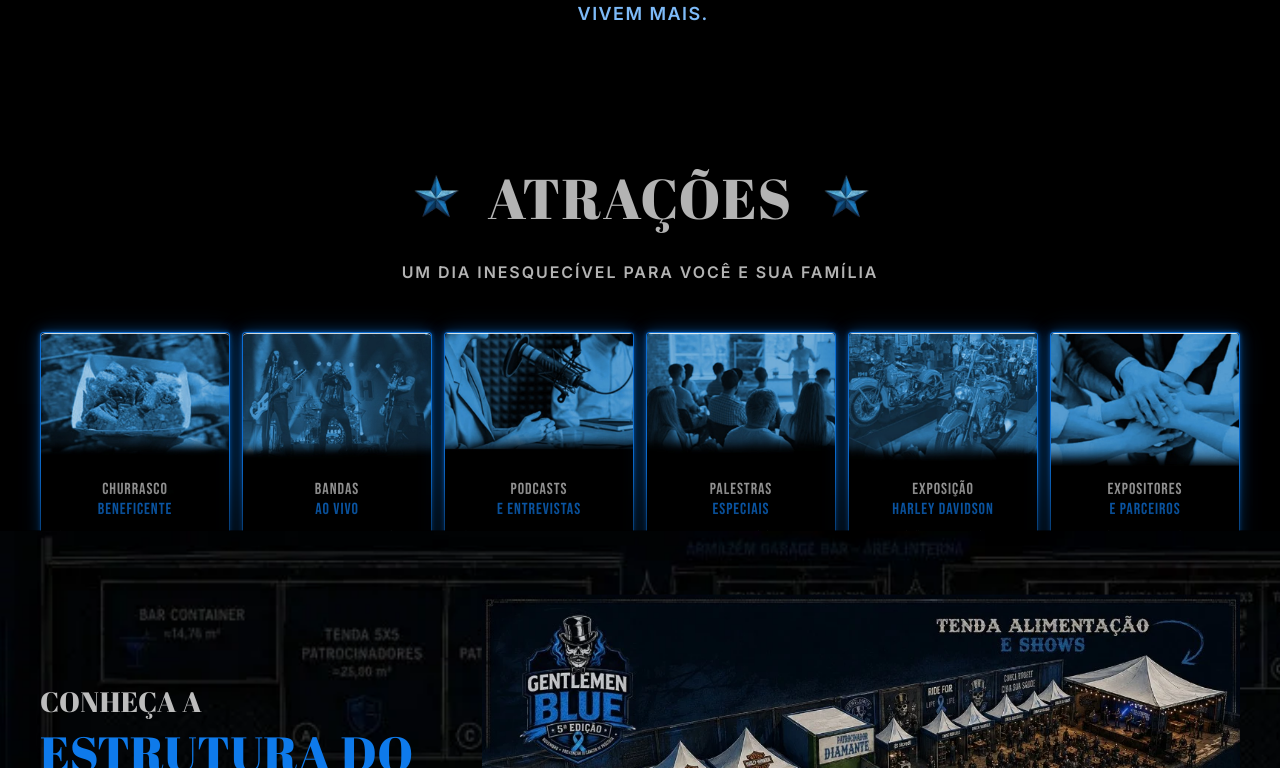
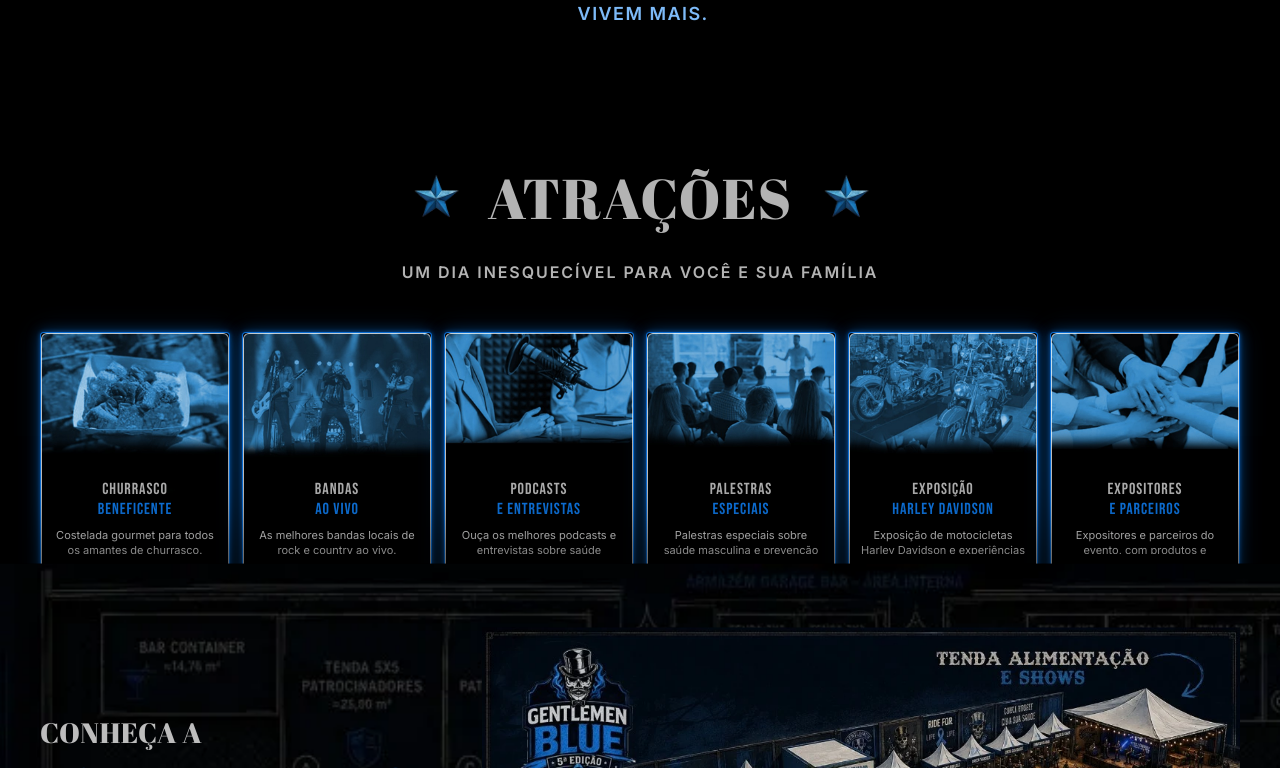
Before and after one commit to joaoegpacheco/gentlemenblue, a Next.js app: page /pt-br in a window 1280 px wide. Shown: the part 1372-2140 px from the top of the page. Built offline with nearby package versions, Linux system fonts and the light colour scheme.

Commit message:
fix(attractions): contain card content and add scroll overlap space
Clamp long descriptions, stretch equal-height cards, and increase bottom padding so the structure overlay does not cover the grid.

```diff
--- a/src/components/Attractions.tsx
+++ b/src/components/Attractions.tsx
@@ -38,7 +38,7 @@
   photoSrc: (typeof PHOTOS)[AttractionIcon];
 }) {
   return (
-    <article className="attraction-neon-border relative flex aspect-[568/1024] flex-col rounded-sm bg-black">
+    <article className="attraction-neon-border relative flex h-full min-h-0 aspect-[568/1024] flex-col overflow-hidden rounded-sm bg-black">
       <div className="absolute inset-0 overflow-hidden rounded-[inherit]">
         <Image
           src={photoSrc}
@@ -51,18 +51,18 @@
       </div>
 
       <div
-        className={`${inter.className} relative z-10 flex flex-1 flex-col items-center px-1.5 pb-2.5 pt-[76%] text-center sm:px-3 sm:pb-4 lg:pt-[78%]`}
+        className={`${inter.className} relative z-10 flex min-h-0 flex-1 flex-col items-center px-1.5 pb-2.5 pt-[76%] text-center sm:px-3 sm:pb-4 lg:pt-[78%]`}
       >
-        <h3 className="font-bebas text-[clamp(0.7rem,3.2vw,1rem)] leading-tight tracking-[0.06em]">
+        <h3 className="shrink-0 font-bebas text-[clamp(0.7rem,3.2vw,1rem)] leading-tight tracking-[0.06em]">
           <span className="block text-[#B3B3B3]">{item.titleLine1}</span>
           <span className="block text-[#0E7AEB]">{item.titleLine2}</span>
         </h3>
 
-        <p className="mt-1.5 max-w-[14rem] text-[8px] leading-snug text-white/90 sm:mt-2 sm:text-[10px] lg:text-[11px]">
+        <p className="mt-1.5 line-clamp-4 max-w-[14rem] flex-1 text-[8px] leading-snug text-white/90 sm:mt-2 sm:line-clamp-5 sm:text-[10px] lg:text-[11px]">
           {item.description}
         </p>
 
-        <div className="mt-auto flex w-full justify-center pt-2 sm:pt-4">
+        <div className="mt-auto flex w-full shrink-0 justify-center pt-2 sm:pt-4">
           <Image
             src={iconSrc}
             alt={item.iconAlt}
@@ -79,7 +79,7 @@
 export function Attractions({ dict }: AttractionsProps) {
   return (
     <section id="atracoes" className="overflow-x-clip bg-black">
-      <div className="mx-auto w-full max-w-[1440px] px-5 py-12 sm:px-6 sm:py-14 lg:px-10 lg:py-16">
+      <div className="mx-auto w-full max-w-[1440px] px-5 pb-24 pt-12 sm:px-6 sm:pb-28 sm:pt-14 lg:px-10 lg:pb-36 lg:pt-16">
         <header className="text-center">
           <div className="flex items-center justify-center gap-3 sm:gap-6">
             <Image
@@ -111,7 +111,7 @@
           </p>
         </header>
 
-        <div className="mt-8 grid grid-cols-2 gap-2.5 sm:mt-10 sm:gap-4 md:grid-cols-3 lg:mt-12 lg:grid-cols-6 lg:gap-3">
+        <div className="mt-8 grid grid-cols-2 items-stretch gap-2.5 sm:mt-10 sm:gap-4 md:grid-cols-3 lg:mt-12 lg:grid-cols-6 lg:gap-3">
           {dict.items.map((item) => {
             const icon = item.icon as AttractionIcon;
 
```
